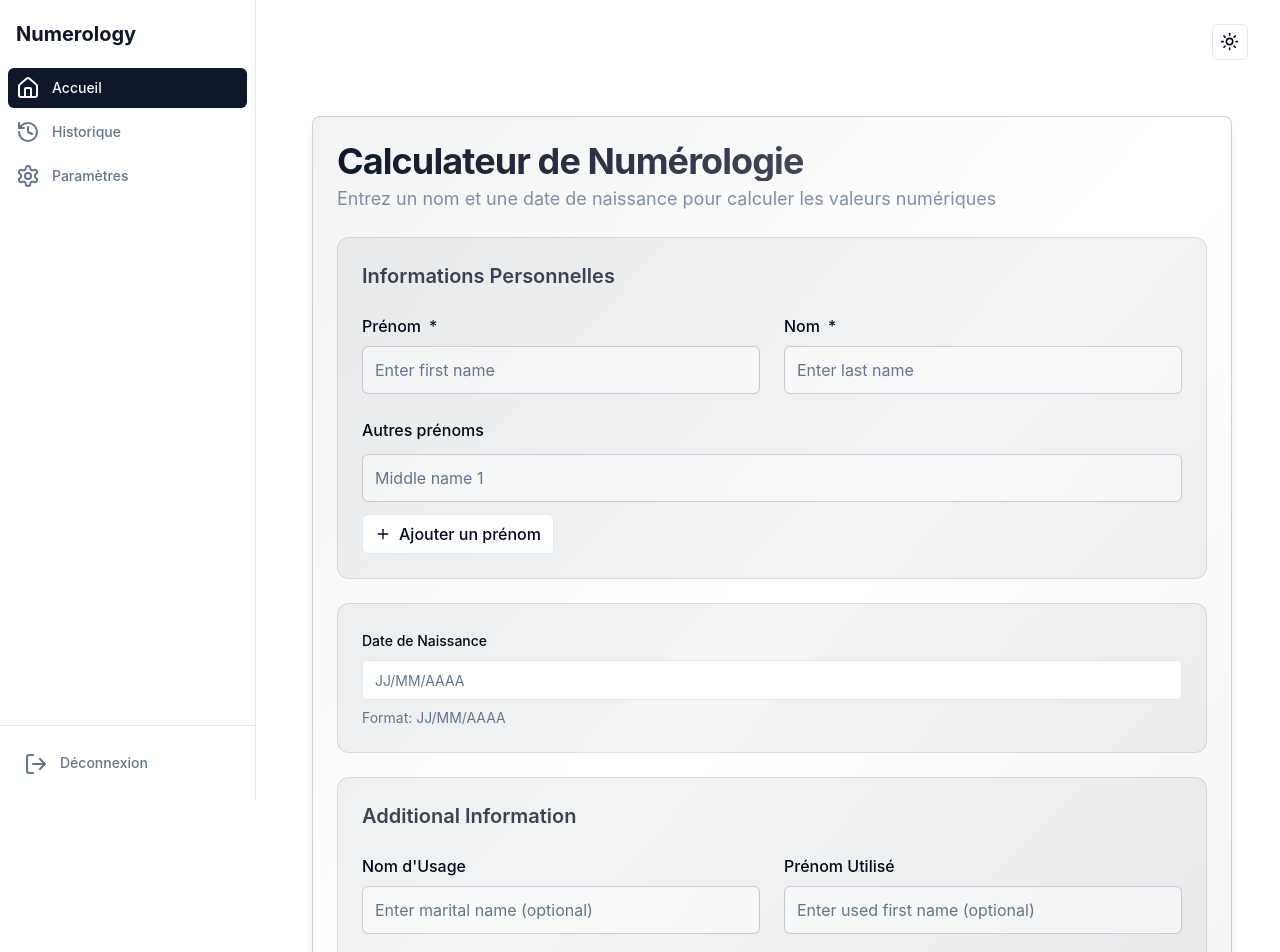
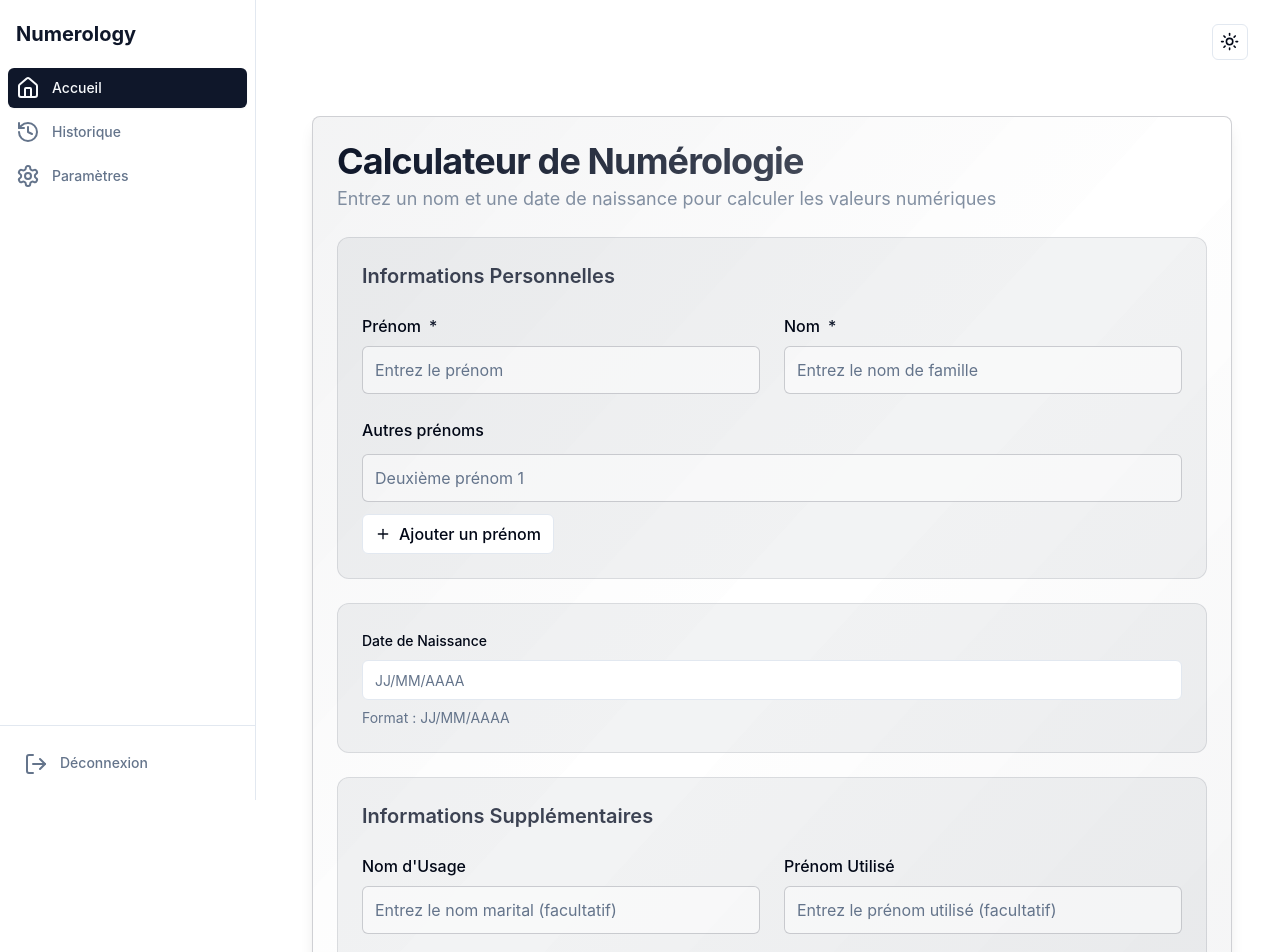
Before and after one commit to HichemMerniz/numerology-backoffice-v2, a React (Create React App) app: page / in a window 1280 px wide. Shown: the top 952 px of the page. Built offline with nearby package versions, Linux system fonts and the light colour scheme; sample sign-in values are in the browser's storage.

Commit message:
Translate dashboard error messages and placeholders to French

```diff
--- a/src/pages/Dashboard.tsx
+++ b/src/pages/Dashboard.tsx
@@ -101,8 +101,8 @@ export default function Dashboard() {
     if (!auth?.token) return;
     if (!formData.firstName || !formData.lastName || !formData.birthDate) {
       toast({
-        title: "Error",
-        description: "Please fill in all required fields",
+        title: "Erreur",
+        description: "Veuillez remplir tous les champs obligatoires",
         variant: "destructive",
       });
       return;
@@ -111,8 +111,8 @@ export default function Dashboard() {
     // Validate date format and validity
     if (!validateDate(formData.birthDate)) {
       toast({
-        title: "Error",
-        description: "Please enter a valid date in DD/MM/YYYY format",
+        title: "Erreur",
+        description: "Veuillez entrer une date valide au format JJ/MM/AAAA",
         variant: "destructive",
       });
       return;
@@ -123,14 +123,14 @@ export default function Dashboard() {
       const data = await getNumerologyData(auth.token, formData);
       setResult(data);
       toast({
-        title: "Success",
-        description: "Numerology calculation completed",
+        title: "Succès",
+        description: "Calcul de numérologie terminé",
       });
     } catch (error) {
       console.error("Error fetching numerology data:", error);
       toast({
-        title: "Error",
-        description: "Failed to calculate numerology",
+        title: "Erreur",
+        description: "Échec du calcul de la numérologie",
         variant: "destructive",
       });
     } finally {
@@ -168,14 +168,14 @@ export default function Dashboard() {
       window.URL.revokeObjectURL(url);
 
       toast({
-        title: "Success",
-        description: "PDF generated successfully",
+        title: "Succès",
+        description: "PDF généré avec succès",
       });
     } catch (error) {
       console.error("Error generating PDF:", error);
       toast({
-        title: "Error",
-        description: "Failed to generate PDF",
+        title: "Erreur",
+        description: "Échec de la génération du PDF",
         variant: "destructive",
       });
     } finally {
@@ -217,7 +217,7 @@ export default function Dashboard() {
                         <Input
                           id="firstName"
                           type="text"
-                          placeholder="Enter first name"
+                          placeholder="Entrez le prénom"
                           value={formData.firstName}
                           onChange={(e) => handleInputChange("firstName", e.target.value.toUpperCase())}
                           className="h-12 bg-background/50 border-primary/20 focus:border-primary/40 text-base transition-colors"
@@ -231,7 +231,7 @@ export default function Dashboard() {
                         <Input
                           id="lastName"
                           type="text"
-                          placeholder="Enter last name"
+                          placeholder="Entrez le nom de famille"
                           value={formData.lastName}
                           onChange={(e) => handleInputChange("lastName",  e.target.value.toUpperCase())}
                           className="h-12 bg-background/50 border-primary/20 focus:border-primary/40 text-base transition-colors"
@@ -253,7 +253,7 @@ export default function Dashboard() {
                             <Input
                               value={name}
                               onChange={(e) => handleMiddleNameChange(index,  e.target.value.toUpperCase())}
-                              placeholder={`Middle name ${index + 1}`}
+                              placeholder={`Deuxième prénom ${index + 1}`}
                               className="h-12 bg-background/50 border-primary/20 focus:border-primary/40 text-base transition-colors"
                             />
                             {formData.middleNames.length > 1 && (
@@ -320,7 +320,7 @@ export default function Dashboard() {
                       </div>
                       <div className="flex justify-between items-center text-sm">
                         <p className="text-muted-foreground">
-                          Format: JJ/MM/AAAA
+                          Format : JJ/MM/AAAA
                         </p>
                         {formData.birthDate && !validateDate(formData.birthDate) && (
                           <motion.p
@@ -338,7 +338,7 @@ export default function Dashboard() {
 
                   {/* Additional Information Section */}
                   <div className="p-6 rounded-xl bg-primary/5 border border-primary/10 space-y-6">
-                    <h3 className="text-xl font-semibold text-primary/80">Additional Information</h3>
+                    <h3 className="text-xl font-semibold text-primary/80">Informations Supplémentaires</h3>
                     <div className="grid grid-cols-1 md:grid-cols-2 gap-6">
                       <div className="space-y-2">
                         <Label htmlFor="maritalName" className="text-base font-medium">
@@ -347,7 +347,7 @@ export default function Dashboard() {
                         <Input
                           id="maritalName"
                           type="text"
-                          placeholder="Enter marital name (optional)"
+                          placeholder="Entrez le nom marital (facultatif)"
                           value={formData.maritalName}
                           onChange={(e) => handleInputChange("maritalName",  e.target.value.toUpperCase())}
                           className="h-12 bg-background/50 border-primary/20 focus:border-primary/40 text-base transition-colors"
@@ -360,7 +360,7 @@ export default function Dashboard() {
                         <Input
                           id="usedFirstName"
                           type="text"
-                          placeholder="Enter used first name (optional)"
+                          placeholder="Entrez le prénom utilisé (facultatif)"
                           value={formData.usedFirstName}
                           onChange={(e) => handleInputChange("usedFirstName",  e.target.value.toUpperCase())}
                           className="h-12 bg-background/50 border-primary/20 focus:border-primary/40 text-base transition-colors"
```
